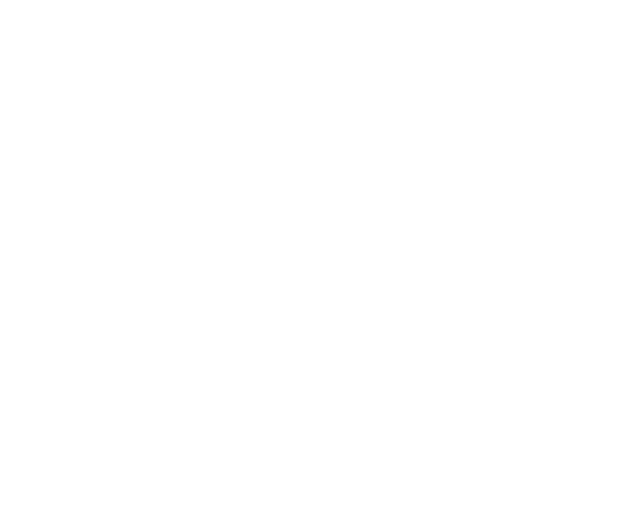
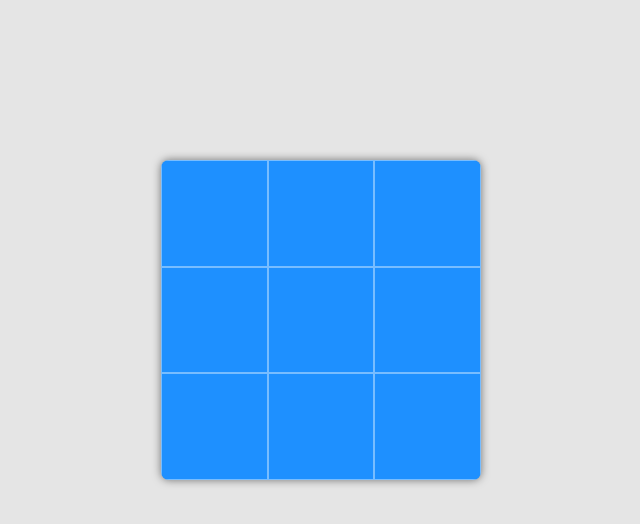
Before and after one commit to antarn88/tictactoe, a plain HTML site: page index.html in a window 1280 px wide. Shown: the whole page, without its empty margins (319-959 px from the left). Drawn offline with Linux system fonts and the light colour scheme.

Commit message:
Completed base page, design

```diff
--- a/index.html
+++ b/index.html
@@ -1,5 +1,6 @@
 <!DOCTYPE html>
 <html lang="hu">
+
 <head>
     <meta charset="UTF-8">
     <meta name="viewport" content="width=device-width, initial-scale=1.0">
@@ -7,11 +8,28 @@
     <title>Tictactoe</title>
 
 </head>
+
 <body>
-
-
-
-
+    <main>
+        <div class="cell-container">
+            <div class="line0">
+                <div class="column0"></div>
+                <div class="column1"></div>
+                <div class="column2"></div>
+            </div>
+            <div class="line1">
+                <div class="column0"></div>
+                <div class="column1"></div>
+                <div class="column2"></div>
+            </div>
+            <div class="line2">
+                <div class="column0"></div>
+                <div class="column1"></div>
+                <div class="column2"></div>
+            </div>
+        </div>
+    </main>
     <script src="app.js"></script>
 </body>
+
 </html>
--- a/style.css
+++ b/style.css
@@ -0,0 +1,31 @@
+* {
+	box-sizing: border-box;
+	margin: 0;
+	padding: 0;
+}
+body {
+	background-color: rgba(0, 0, 0, .1);
+}
+.cell-container {
+	margin: 10rem auto;
+	border-radius: .5rem;
+	box-shadow: 0 0 8px rgba(0, 0, 0, .5);
+	background-color: rgb(30, 144, 255);
+	width: 20rem;
+	height: 20rem;
+	overflow: hidden;
+	color: rgb(255, 255, 255);
+	font-size: 1.2rem;
+}
+.column0, .column1, .column2 {
+	display: flex;
+	align-items: center;
+	justify-content: center;
+	border: 1px solid rgba(255, 255, 255, .4);
+	width: 6.66rem;
+	height: 6.66rem;
+	user-select: none;
+}
+.line0, .line1, .line2 {
+	display: flex;
+}
```
